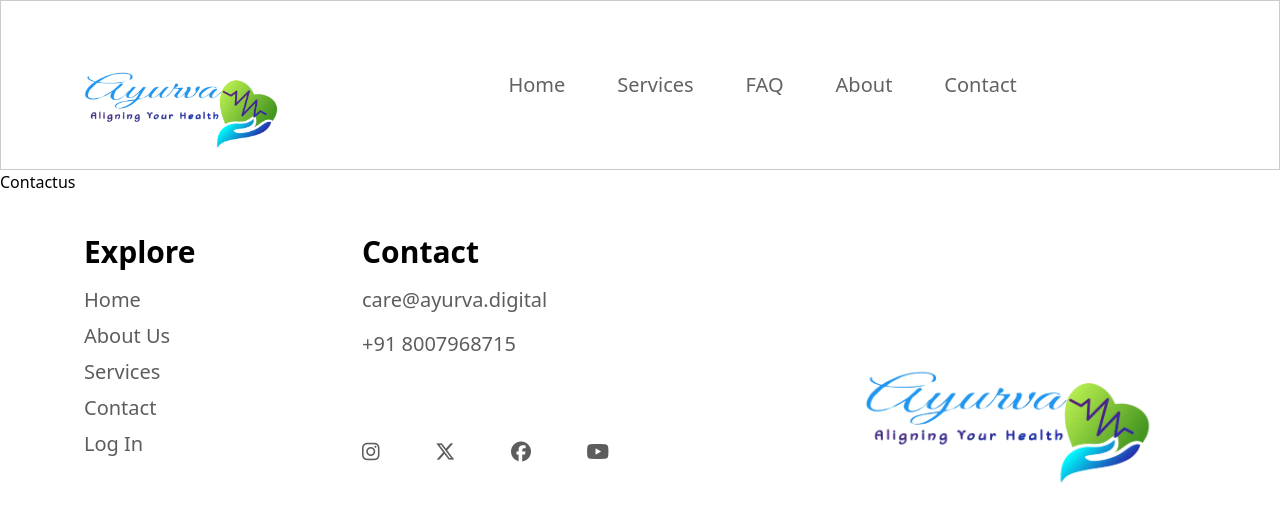
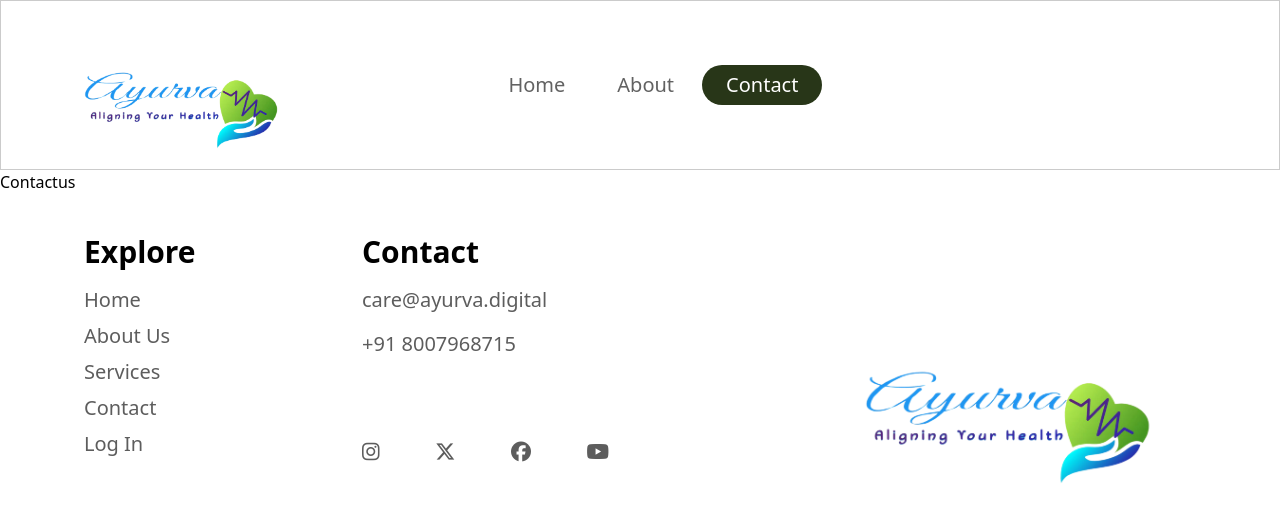
Before and after one commit to avijh2002/ayurva, a React (Vite) app: page /contact in a window 1280 px wide. Shown: the top 522 px of the page. Built offline with nearby package versions, Linux system fonts and the light colour scheme.

Commit message:
faq created

```diff
--- /dev/null
+++ b/src/components/Faq.jsx
@@ -0,0 +1,75 @@
+import { useState } from "react";
+import { ChevronRight } from "lucide-react";
+
+const faqData = [
+  {
+    question: "What is the personalized treatment plan?",
+    answer:
+      "Our personalized treatment plan combines Yoga, Diet, and Alternative Medicine tailored specifically to your health needs. It’s designed based on your unique health data, including progress tracking and a detailed questionnaire, ensuring that you receive a treatment plan suited to your condition and goals.",
+  },
+  {
+    question: "How do I book online sessions with doctors and trainers?",
+    answer:
+      "You can book online sessions through our platform by selecting a suitable time slot with our certified doctors and trainers.",
+  },
+  {
+    question: "Do I need to visit a hospital to access these services?",
+    answer:
+      "No, all our services are available online, allowing you to receive professional guidance from the comfort of your home.",
+  },
+];
+
+const Faq = () => {
+  const [selectedQuestion, setSelectedQuestion] = useState(faqData[0]); // Default to the first question
+
+  return (
+    <section id="faq" className="max-w-[1280px] mx-auto ">
+      {/* Heading */}
+      <h2 className="h-[48px] w-[540px] mx-auto text-[40px] font-semibold text-black text-center mt-[55px] mb-[113px]">
+        Frequently Asked Questions
+      </h2>
+
+      <div className="flex flex-col md:flex-row">
+        {/* Left: Questions List */}
+        <div className="w-auto  ml-[76px] mr-[59px] mb-[106px] border-r border-gray-300">
+          {faqData.map((faq, index) => (
+            <div
+              key={index}
+              onClick={() => setSelectedQuestion(faq)}
+              className={`cursor-pointer border-b  ${
+                selectedQuestion.question === faq.question
+                  ? "text-black font-semibold"
+                  : "text-gray-400"
+              } flex justify-between items-center`}
+            >
+              <div
+                className="w-[501px] h-[68px] text-[28px] font-[400]
+               tracking-normal leading-none my-[31px]"
+              >
+                {faq.question}
+              </div>
+
+              <span className="mr-[63px]">
+                <ChevronRight size={32} />
+              </span>
+            </div>
+          ))}
+          <div className="mt-4 text-black flex-col text-[20px]">
+            <p>Need further Assistance? </p>
+            <a href="/contact" className="text-blue-500">
+              Contact Us →
+            </a>
+          </div>
+        </div>
+
+        {/* Right: Answer Box */}
+        <div className="w-[393px] h-[451px] bg-[#283618] font-light text-[#F2EFE7] text-[24px] px-[47px]
+        py-[39px] rounded-xl mr-[77px] mb-[138px] leading-[100%] tracking-[0]">
+          {selectedQuestion.answer}
+        </div>
+      </div>
+    </section>
+  );
+};
+
+export default Faq;
--- a/src/components/Navbar.jsx
+++ b/src/components/Navbar.jsx
@@ -1,30 +1,83 @@
 import React from "react";
+import { NavLink,useLocation } from "react-router-dom";
 import myImage from "../assets/3cfe1f8fca52198217a3f59e36b7dcd5.png";
 
 const Navbar = () => {
+  const location = useLocation();
+
   return (
-    <nav className="flex mx-auto max-w-[1280px] h-[170px] w-full  items-center px-2 py-2  border-b border-[.5px] border-[#cbcbcb]">
-      {/* //logo */}
+    <nav className="flex mx-auto max-w-[1280px] h-[170px] w-full items-center px-2 py-2 border-b border-[.5px] border-[#cbcbcb]">
+      {/* Logo */}
       <div className="w-1/5 ml-12 mt-10">
-        <img className="w-[100%]" src={myImage} alt="Image" />
+        <img className="w-[100%]" src={myImage} alt="Logo" />
       </div>
-      {/* //items */}
-      <div className="flex gap-1 text-[#626262] text-xl ml-[175px] ">
-        <div className="px-[24px] py-[6px] hover:bg-[#283618] hover:text-white hover:rounded-4xl transition-all duration-150 cursor-pointer">
+
+      {/* Navigation Links */}
+      <div className="flex gap-1 text-[#626262] text-xl ml-[175px]">
+        <NavLink
+          to="/"
+          className={({ isActive }) =>
+            `px-[24px] py-[6px] transition-all duration-150 cursor-pointer
+            hover:bg-[#283618] hover:text-white hover:rounded-4xl ${
+              isActive ? "bg-[#283618] text-white rounded-4xl" : ""
+            }`
+          }
+        >
           Home
-        </div>
-        <div className="px-[24px] py-[6px] hover:bg-[#283618] hover:text-white hover:rounded-4xl transition-all duration-150 cursor-pointer">
-          Services
-        </div>
-        <div className="px-[24px] py-[6px] hover:bg-[#283618] hover:text-white hover:rounded-4xl transition-all duration-150 cursor-pointer">
-          FAQ
-        </div>
-        <div className="px-[24px] py-[6px] hover:bg-[#283618] hover:text-white hover:rounded-4xl transition-all duration-150 cursor-pointer">
+        </NavLink>
+
+        {location.pathname === "/" ? (
+  <>
+    <button
+      onClick={() => {
+        document
+          .getElementById("services")
+          ?.scrollIntoView({ behavior: "smooth" });
+      }}
+      className="px-[24px] py-[6px] transition-all duration-150 cursor-pointer
+        hover:bg-[#283618] hover:text-white hover:rounded-4xl"
+    >
+      Services
+    </button>
+
+    <button
+      onClick={() => {
+        document
+          .getElementById("faq")
+          ?.scrollIntoView({ behavior: "smooth" });
+      }}
+      className="px-[24px] py-[6px] transition-all duration-150 cursor-pointer
+        hover:bg-[#283618] hover:text-white hover:rounded-4xl"
+    >
+      FAQ
+    </button>
+  </>
+) : null}
+
+
+        <NavLink
+          to="/about"
+          className={({ isActive }) =>
+            `px-[24px] py-[6px] transition-all duration-150 cursor-pointer
+            hover:bg-[#283618] hover:text-white hover:rounded-4xl ${
+              isActive ? "bg-[#283618] text-white rounded-4xl" : ""
+            }`
+          }
+        >
           About
-        </div>
-        <div className="px-[24px] py-[6px] hover:bg-[#283618] hover:text-white hover:rounded-4xl transition-all duration-150 cursor-pointer">
+        </NavLink>
+
+        <NavLink
+          to="/contact"
+          className={({ isActive }) =>
+            `px-[24px] py-[6px] transition-all duration-150 cursor-pointer
+            hover:bg-[#283618] hover:text-white hover:rounded-4xl ${
+              isActive ? "bg-[#283618] text-white rounded-4xl" : ""
+            }`
+          }
+        >
           Contact
-        </div>
+        </NavLink>
       </div>
     </nav>
   );
--- a/src/components/Service.jsx
+++ b/src/components/Service.jsx
@@ -9,7 +9,7 @@ import service2 from "../assets/Ellipse 8.png";
 
 const Service = () => {
   return (
-    <div className="max-w-[1100px] mx-auto bg-[#f2f2f2] flex-col items-center space-y-4 p-11 rounded-lg">
+    <section id="services" className="max-w-[1100px] mx-auto bg-[#f2f2f2] flex-col items-center space-y-4 p-11 rounded-lg">
       <div className="text-center p-3 -mt-6">
         <p className="text-3xl leading-[24px] font-sm ">
           Services Offered By Ayurva
@@ -104,7 +104,7 @@ const Service = () => {
           </div>
         </div>
       </div>
-    </div>
+    </section>
   );
 };
 
--- a/src/pages/Home.jsx
+++ b/src/pages/Home.jsx
@@ -6,6 +6,7 @@ import HeroSection from "../components/HeroSection";
 import Reviews from "../components/Reviews";
 import Specialists from "../components/Specialists";
 import WhyAyurva from "../components/WhyAyurva";
+import Faq from "../components/Faq";
 
 const Home = () => {
   return (
@@ -17,6 +18,7 @@ const Home = () => {
       <WhyAyurva />
       <Reviews />
       <Service />
+      <Faq/>
       <Footer />
     </div>
   );
```
